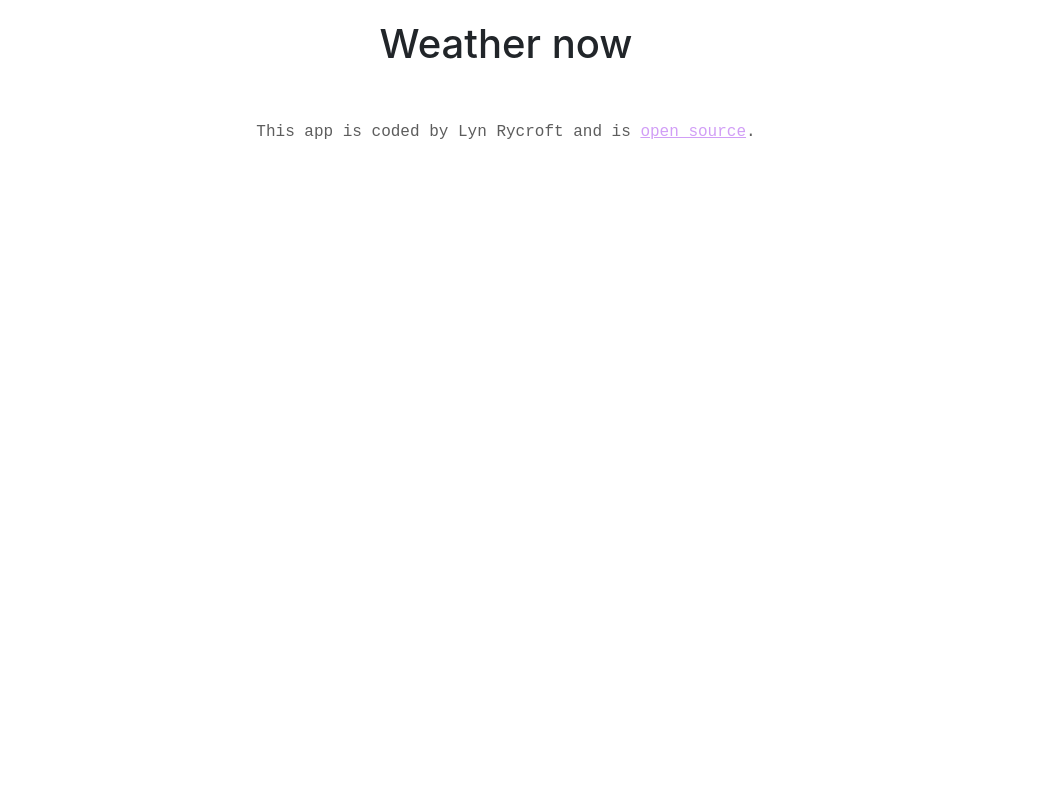
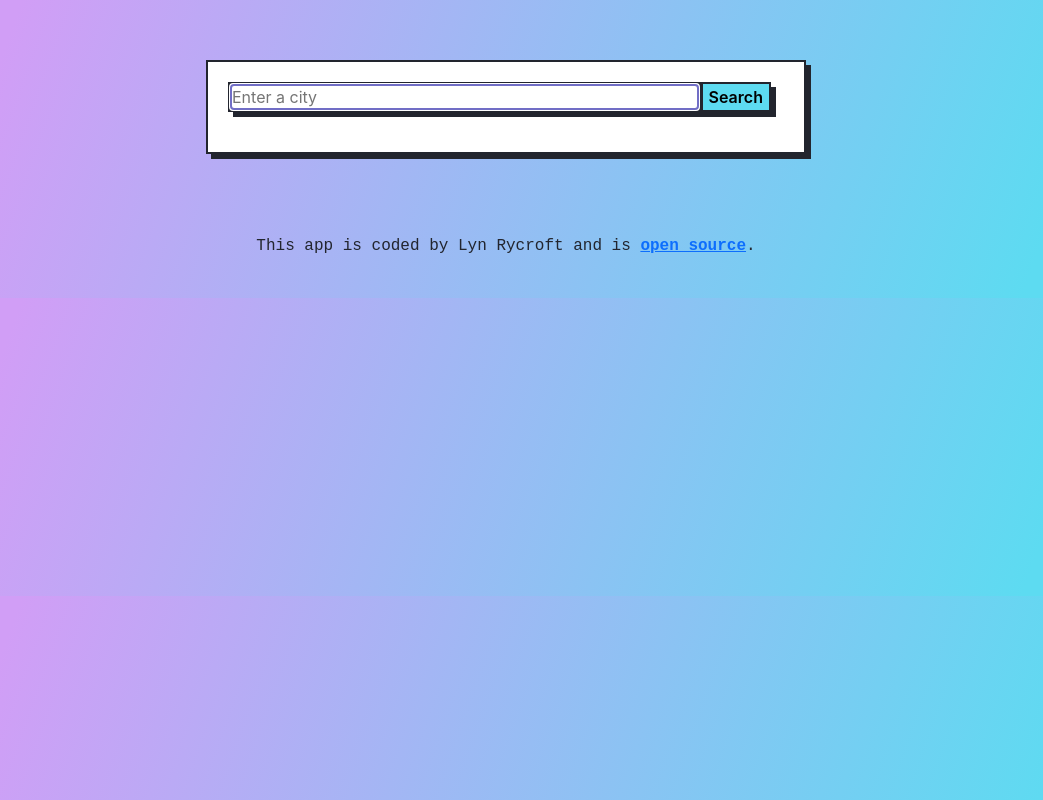
Before and after one commit to Spookypuss/weather-react, a React (Create React App) app: page / in a window 1280 px wide. Shown: the whole page, without its empty margins (134-1177 px from the left). Built offline with nearby package versions, Linux system fonts and the light colour scheme; no server answers.

Commit message:
Added response functionality and display of response, styled

```diff
--- a/src/App.css
+++ b/src/App.css
@@ -1,9 +1,12 @@
 .App {
-  text-align: center;
   margin: 20px;
 }
 
-.App body {
-  background: linear-gradient(109.6deg, rgb(209, 158, 246) 11.2%, rgb(93, 219, 241) 91.1%);
-  color: #5d5d5d;
+.App .container {
+  background-color: white;
+  border: 2px solid;
+  box-shadow: 5px 5px 0 #22252e;
+  max-width: 600px;
+  margin: 60px auto;
+  padding: 20px;
 }
--- a/src/App.js
+++ b/src/App.js
@@ -6,12 +6,10 @@ function App() {
   return (
     <div className="App">
       <div className="container">
-        <h1>Weather now</h1>
         <Weather city="Glasgow"/>
-        <br />
-        <Footer />
-        </div>
-    </div>
+      </div>
+      <Footer />
+  </div>
   );
 }
 
--- a/src/Footer.css
+++ b/src/Footer.css
@@ -1,14 +1,14 @@
 a {
-    color: rgb(209, 158, 246);
+    font-weight: 600;
     transition: all 0.2 ease-in-out;
 }
 
 a:hover {
-    color:rgb(93, 219, 241);
+    color:#05a3bf;
 }
 
 footer {
-    color: #5d5d5d;
+    color: #22252e;
     font-family: monospace;
     padding: 20px;
     text-align: center;
--- /dev/null
+++ b/src/Weather.css
@@ -0,0 +1,30 @@
+
+ul {
+  list-style-type: none;
+  line-height: 1.7;
+  margin: 0;
+  padding: 0;
+}
+
+.d-flex {
+  justify-content: right;
+}
+
+.search-button {
+  border: 2px solid #22252e;
+  border-radius: 0;
+  background: #5ddbf1;
+  box-shadow: 5px 5px 0 #22252e;
+  color: #000;
+  font-weight: 600;
+}
+
+.search-input {
+  border: 2px solid #22252e;
+  border-radius: 0;
+  box-shadow: 5px 5px 0 #22252e;
+  max-width: 600px;
+  outline-color: #716ec6;
+  margin-bottom: 20px;
+  width: 85%;
+}
--- a/src/Weather.js
+++ b/src/Weather.js
@@ -1,12 +1,50 @@
+import React, { useState } from "react";
 import axios from "axios";
+import WeatherInfo from "./WeatherInfo";
+import "./Weather.css";
 
-export default function Weather(props) {
-    function showWeather(response) {
-        alert(`The current temperature in ${response.data.city} is ${Math.round(response.data.temperature.current)}°C`)
-    }
+export default function Search() {
+  let [city, setCity] = useState(null);
+  let [weather, setWeather] = useState({ready: false});
 
-    let apiKey = "acbbefb303a70144ef2f13t2a94oef9a";
-    let url = `https://api.shecodes.io/weather/v1/current?query=${props.city}&key=${apiKey}&units=metric`;
+  function getWeather(response) {
+    setWeather({
+        ready: true,
+        name: response.data.city,
+        temperature: response.data.temperature.current,
+        wind: response.data.wind.speed,
+        humidity: response.data.temperature.humidity,
+        description: response.data.condition.description,
+    });
+  }
 
-    axios.get(url).then(showWeather);
+    function handleSubmit(event) {
+        event.preventDefault();
+        let apiKey = "acbbefb303a70144ef2f13t2a94oef9a";
+        let url = `https://api.shecodes.io/weather/v1/current?query=${city}&key=${apiKey}&units=metric`;
+
+        axios.get(url).then(getWeather);
 }
+
+function updateCity(event) {
+    setCity(event.target.value);
+  }
+
+  let form = (
+    <form onSubmit={handleSubmit}>
+      <input type="search" onChange={updateCity} className="search-input" placeholder="Enter a city" autoFocus="on"/>
+      <input type="submit" value="Search" className="search-button"/>
+    </form>
+  );
+
+  if (weather.ready) {
+    return (
+      <div>
+        {form}
+        <WeatherInfo data={weather}/>
+      </div>
+    );
+  } else {
+    return form;
+  }
+}
--- /dev/null
+++ b/src/WeatherInfo.css
@@ -0,0 +1,19 @@
+
+.highlight {
+    font-weight: 600;
+}
+
+.current-icon {
+    font-size: 80px;
+}
+
+.current-temperature {
+    font-size: 80px;
+}
+
+.units {
+    font-size: 16px;
+    position: relative;
+    top: 26px;
+    margin-left: 5px;
+  }
--- a/src/WeatherInfo.js
+++ b/src/WeatherInfo.js
@@ -15,6 +15,9 @@ export default function WeatherInfo(props) {
                     </div>
                     <div className="col-6">
                         <div className="d-flex current-weather">
+                            <div>
+                                <img src="" alt="" />
+                            </div>
                             <span className="current-temperature">{Math.round(props.data.temperature)}</span>
                             <span className="units">°C</span>
                         </div>
--- a/src/index.css
+++ b/src/index.css
@@ -1,4 +1,6 @@
 body {
+  background: linear-gradient(109.6deg, rgb(209, 158, 246) 11.2%, rgb(93, 219, 241) 91.1%);
+  color: #22252e;
   margin: 0;
   font-family: -apple-system, BlinkMacSystemFont, 'Segoe UI', 'Roboto', 'Oxygen',
     'Ubuntu', 'Cantarell', 'Fira Sans', 'Droid Sans', 'Helvetica Neue',
```
